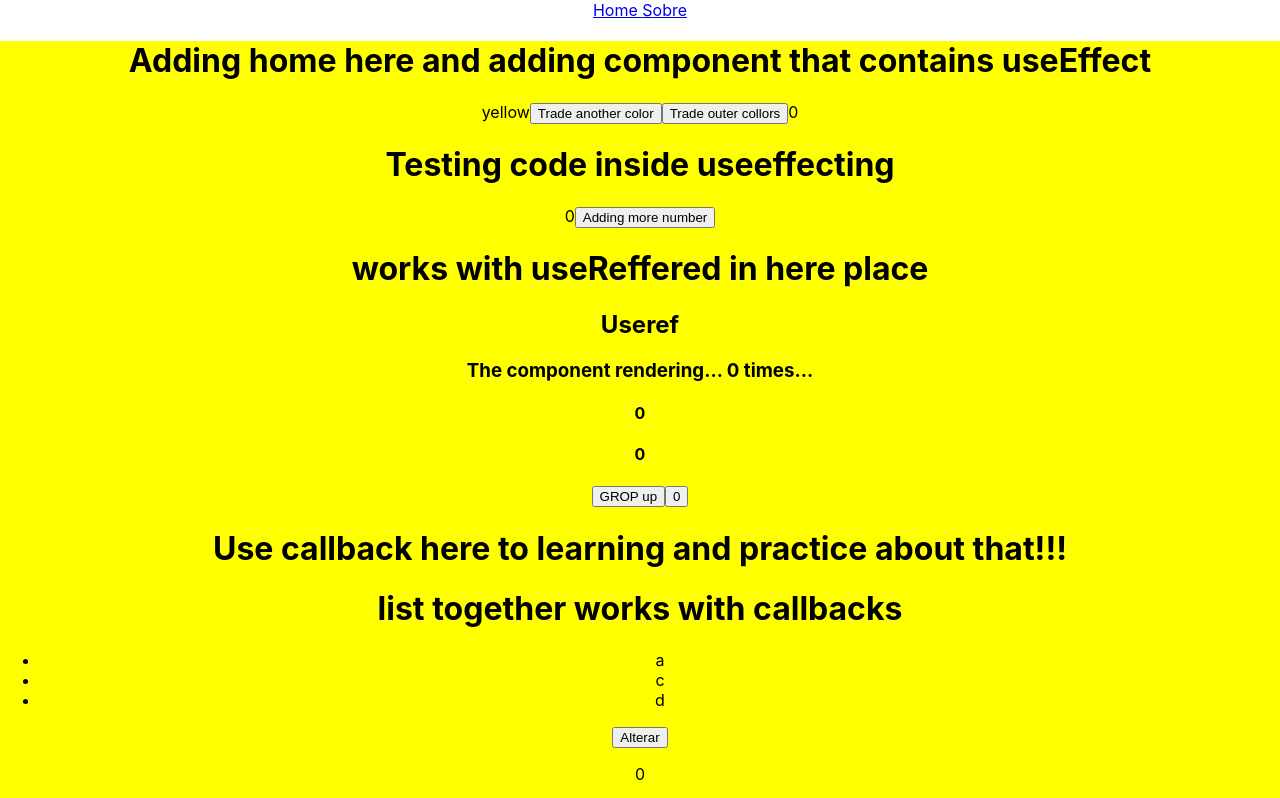
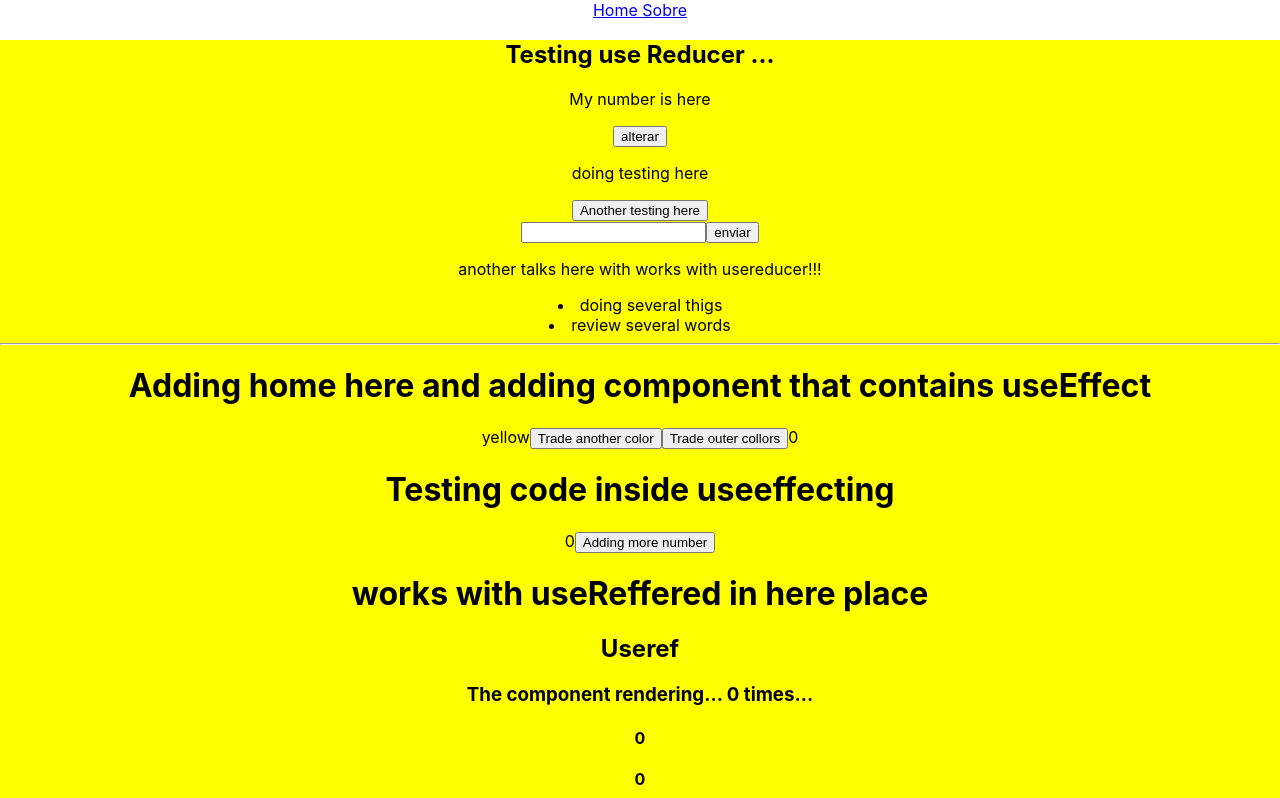
Before and after one commit to felipe-programador-18/ALL-about-Hoock, a React (Create React App) app in the folder allhoock/: page / in a window 1280 px wide. Shown: the top 798 px of the page. Built offline with nearby package versions, Linux system fonts and the light colour scheme.

Commit message:
create another situation to practice more about use reducer

```diff
--- /dev/null
+++ b/allhoock/src/Reducer/useReducer.js
@@ -0,0 +1,93 @@
+import React,{useReducer, useState} from 'react'
+
+const TraningReducer = () => {
+
+ const [number, dispatch] = useReducer((state,action) => {
+    return Math.random(state)
+ })
+
+ const [othernumber, dispara] = useReducer((state, action) => {
+    return Math.random(Math.floor(state))
+ })
+
+
+ // advantage in usereducer with action!!!
+
+
+ const initialTaks = [
+   {id:1, text:'doing several thigs'},
+    {id:2 , text:"review several words"}
+ ]
+
+
+
+const taksreducer = (state, action) => {
+
+   switch(action.type){
+       case "ADD" :
+          const newtasks = {
+             id: Math.random(),
+            text:textTaks,
+         };
+       setText("")
+
+       return [...state, newtasks]
+
+       case "DELETE":
+       return state.filter((taks) =>  taks.id !== action.id)
+
+       default:
+         return state
+      }
+   }
+
+ const [textTaks, setText] = useState("")
+ const [takss, dispatchTasks] = useReducer(taksreducer, initialTaks)
+
+ const Handsubmit =  (e) =>{
+   e.preventDefault()
+
+   dispatchTasks({type:"ADD"})
+ }
+
+ const removeTask = (id) => {
+   dispatchTasks({type:"DELETE", id: id})
+ }
+
+
+
+
+  return(<>
+    <h2>Testing use Reducer ...  </h2>
+    <p>My number is here {number}</p>
+    <button onClick={dispatch} >alterar</button>
+
+
+    <p>doing testing here{othernumber}</p>
+    <button onClick={dispara} >Another testing here</button>
+
+
+
+    <form onSubmit={Handsubmit} >
+        <input type='text' value={textTaks} onChange={(e) => setText(e.target.value)} />
+
+       <input type="submit" value='enviar' />
+
+    </form>
+
+
+    <p>another talks here with works with usereducer!!!</p>
+
+    {takss.map((taks) => ( <li key={taks.id} onDoubleClick={ () => removeTask(taks.id)} > {taks.text}
+
+    </li>))}
+
+
+
+    <hr />
+
+
+    </>)
+}
+
+export default TraningReducer
--- a/allhoock/src/pages/home.js
+++ b/allhoock/src/pages/home.js
@@ -8,6 +8,7 @@ import CreateUseLayout from '../Componente/useLayoutmore'
 import AddingImperative from '../Componente/useImperative'
 import { useVerify } from '../Personalitehook/useContext'
 import { useVerifyColor } from '../Personalitehook/useColors'
+import TraningReducer from '../Reducer/useReducer'
 
 const Home = () => {
   const {color,dispatch} = useVerifyColor()
@@ -24,6 +25,10 @@ const Home = () => {
 
     return ( <>
        <div style={{background:color}} >
+
+       <TraningReducer/>
+
+
            <h1>Adding home here and adding component that contains useEffect </h1>
           {color}
            <button onClick={() => tradecolor({color:'BLUE'})} > Trade another color </button>
```
Also changed, not shown: allhoock/src/Reducer/anotherReducer.js (added).
